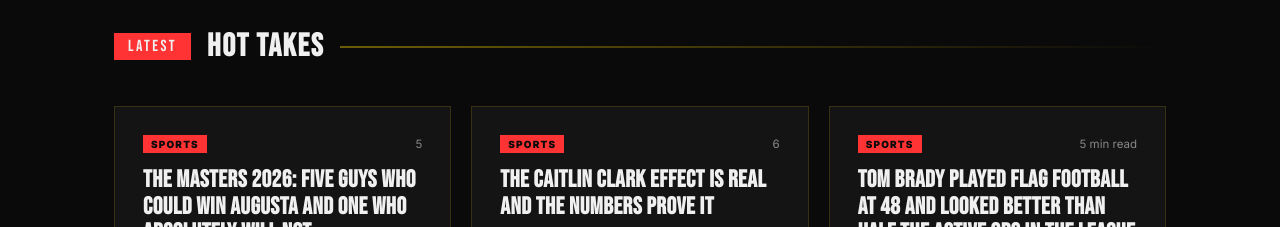
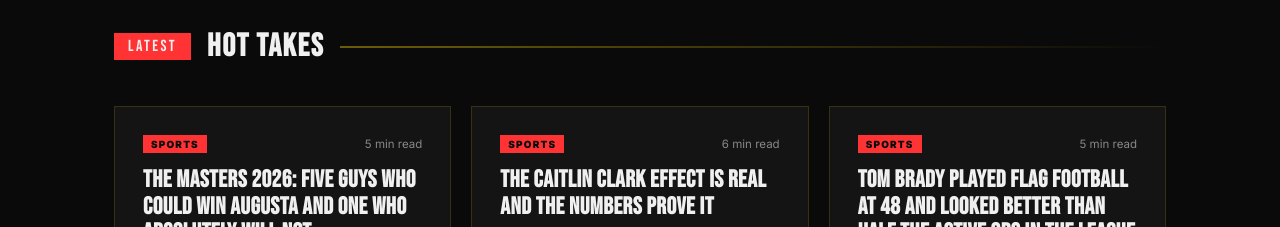
Before and after one commit to abigailleahgoldberg/spaghettiburritos, a Next.js app: page / in a window 1280 px wide. Shown: the part 900-1127 px from the top of the page. Built offline with nearby package versions, Linux system fonts and the light colour scheme.

Commit message:
fix: convert readTime number to string to match interface

```diff
--- a/app/blog/data.ts
+++ b/app/blog/data.ts
@@ -30,7 +30,7 @@
 The Masters starts April 10. Clear your Sunday afternoon.`,
     date: '2026-03-24',
     category: 'Sports',
-    readTime: 5
+    readTime: '5 min read'
   },
   {
     slug: 'caitlin-clark-effect-womens-sports-2026',
@@ -47,7 +47,7 @@
 The genuine question for 2026 is whether the growth is structural or whether it was a Clark-specific spike. We will find out. The drafts are being watched. The storylines are being built. The league is investing. Whether this is a permanent inflection point or a three-year window is the actual sports business question of our era.`,
     date: '2026-03-24',
     category: 'Sports',
-    readTime: 6
+    readTime: '6 min read'
   },
   {
     slug: "tom-brady-flag-football-48-retirement-joke",
```
